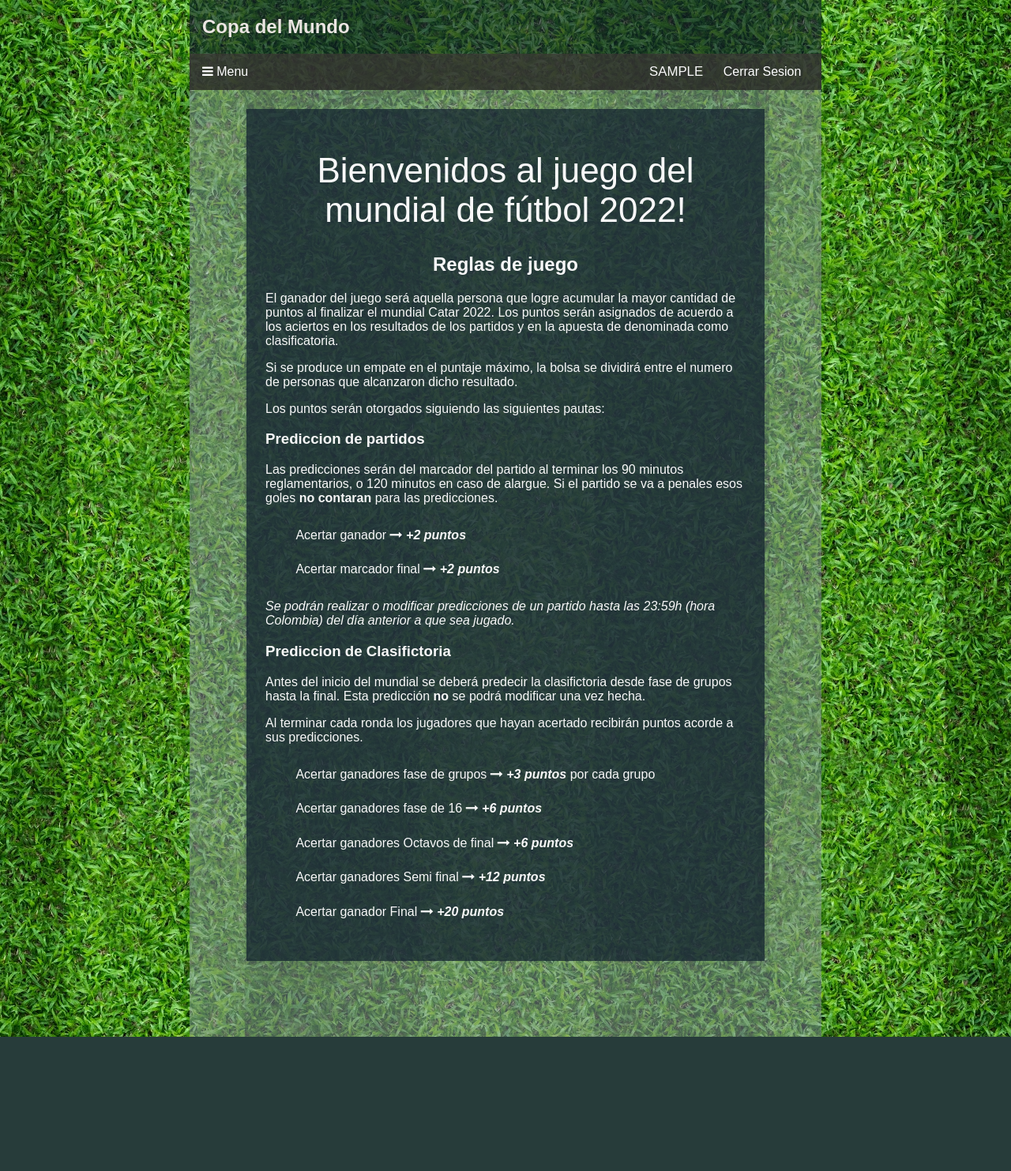
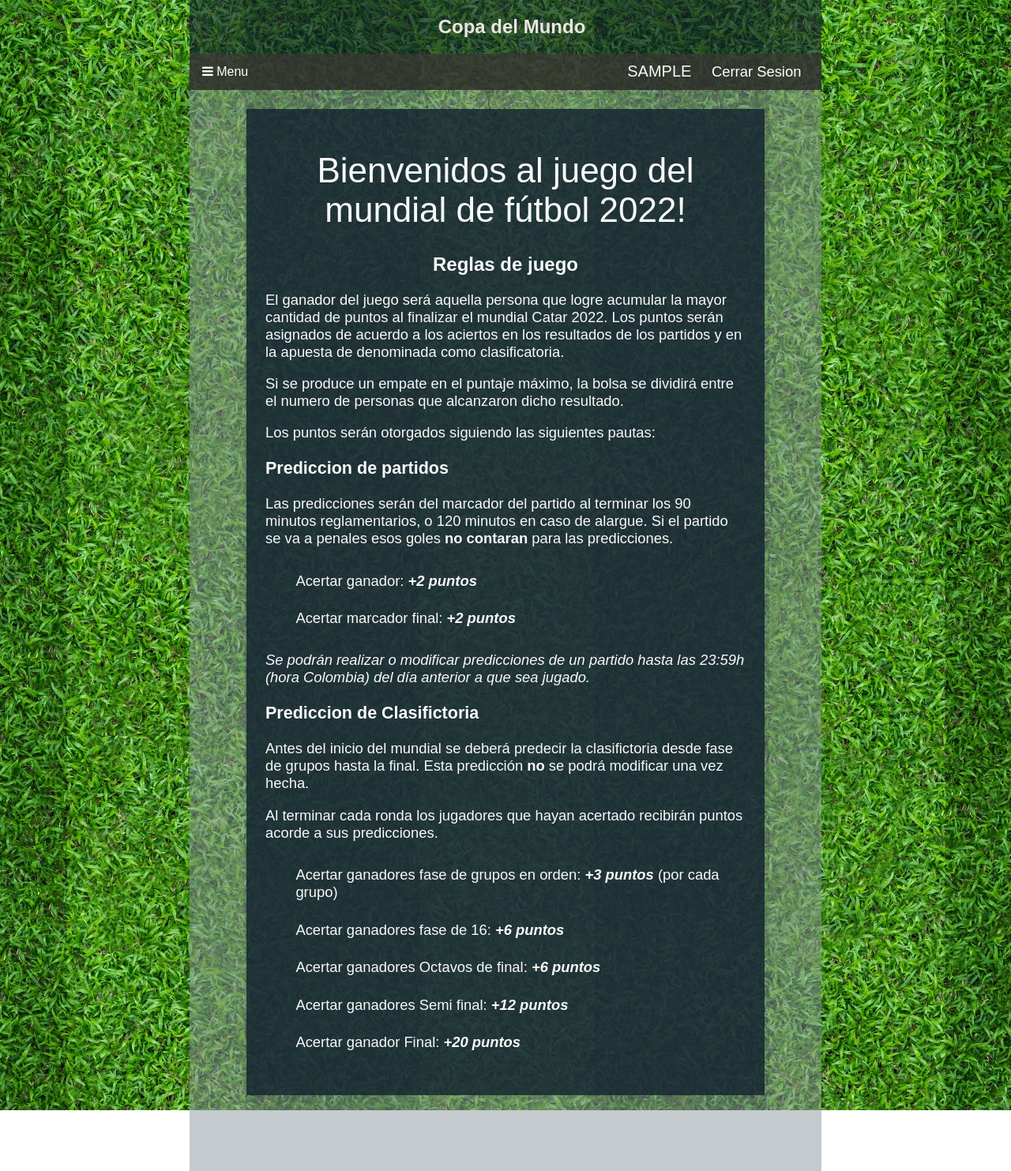
Before and after one commit to JP235/mundial, a Django app: page /reglas in a window 1280 px wide. Shown: the whole page at 79% size. Before the commit the page ends 1313 px from the top, so only its background shows below. Run offline with Django 3.2, Linux system fonts and the light colour scheme; the visitor is signed in with stand-in values (Sample User, id 1); some libraries are stand-ins or nearby versions.

Commit message:
18-11 bugs and all, v.final - first show

```diff
--- a/bracket/templates/bracket/prediction_list.html
+++ b/bracket/templates/bracket/prediction_list.html
@@ -20,7 +20,7 @@
 		</thead>
 		<tbody id="predictions_scroll" class="scrollContent"></tbody>
 	</table>
-    <i id="up_predictions" class="up-arrow fa fa-sort-asc fa-2x hide"aria-hidden="true"></i>
-    <i id="down_predictions" class="down-arrow fa fa-sort-desc fa-2x hide"aria-hidden="true"></i>
+    {% comment %} <i id="up_predictions" class="up-arrow fa fa-sort-asc fa-2x hide"aria-hidden="true"></i>
+    <i id="down_predictions" class="down-arrow fa fa-sort-desc fa-2x hide"aria-hidden="true"></i> {% endcomment %}
 </div>
 {% endblock %}
--- a/home/static/grand_bracket_page.css
+++ b/home/static/grand_bracket_page.css
@@ -36,6 +36,7 @@ h3 {
     background-color: var(--dark-blue);
     max-width: 700px;
     flex-direction: column;
+    align-items: center;
 }
 .flag_abbr h4 {
     margin-top: 0;
@@ -99,7 +100,7 @@ form {
     background-color: var(--dark-blue);
     margin: 5vh;
     width: 60vw;
-    max-width: 700px;
+    max-width: 600px;
     margin-top: 0;
     border-spacing: 0 1rem;
     padding: 2vh;
--- a/home/static/grand_bracket_selects.js
+++ b/home/static/grand_bracket_selects.js
@@ -1,12 +1,12 @@
 function change_option(next_group, team, opt) {
   try {
-    console.log(next_group, team, opt)
-    console.log(`.options_${opt}.${next_group}`)
+    // console.log(next_group, team, opt)
+    // console.log(`.options_${opt}.${next_group}`)
     $(`.options_${opt}.${next_group}`).children().remove()
     $(`.options_${opt}.${next_group}`).append($(`.${team}:first`).clone())
     $(`#${next_group}${opt}`)[0].innerText = team
   } catch {
-    console.log(next_group, team, opt)
+    // console.log(next_group, team, opt)
     // }
   }
 }
--- a/home/static/main.css
+++ b/home/static/main.css
@@ -1,6 +1,6 @@
 :root {
     --light-blue: #13232f9a;
-    --dark-blue: #13232fbe;
+    --dark-blue: #13232fd0;
     --dark-blue-40: #3098e897;
     --dark-blue-80: #13232f80;
     --dark-dark: #0f1c26d7;
@@ -25,10 +25,10 @@
     --br: 4px;
     --font: "Titillium Web", sans-serif;
     --size-big: 5.5vh;
-    --size-avg: 2vh;
-    --font-avg-width: 3vw;
-    --size-avg-plus: 2.1vh;
-    --size-avg-min: 1.8vh;
+    --size-avg: 2.3vh;
+    --font-avg-width: 3.1vw;
+    --size-avg-plus: 2.5vh;
+    --size-avg-min: 2vh;
 }
 
 html {
@@ -116,7 +116,7 @@ header {
 
 .top-row {
     display: flex;
-    justify-content: space-between;
+    justify-content: center;
 }
 
 .sec-row {
@@ -262,6 +262,7 @@ table {
     display: flex;
     flex-direction: column;
     align-items: center;
+    margin-block-end: 3vh;
 }
 
 .fa.up-arrow {
@@ -290,15 +291,15 @@ table {
 .scrollcontent {
     z-index: 0;
 }
-
+/*
 ::-webkit-scrollbar {
     width: 0;
-    background: transparent;
-}
+    background: var(--dark-blue);
+
+} */
 
 table caption {
     position: sticky;
-    top: 0;
     /* padding: 0vh 0.5vh; */
     text-transform: uppercase;
     text-align: left;
--- a/home/static/main.js
+++ b/home/static/main.js
@@ -13,6 +13,8 @@ $(menudropdown).hover(
     $(menu_logo_closed).removeClass("hide-display");
   }
 )
+
+
 
 async function get_games() {
   const rawResponse = await fetch("/API/games", {
--- a/home/templates/_items/header.html
+++ b/home/templates/_items/header.html
@@ -23,6 +23,7 @@
 					Menu
 				</button>
 				<div class="dropdown-content">
+					<a href="{% url 'home:home' %}">Página Principal</a>
 					<a href="{% url 'home:rules' %}">Reglas</a>
 					<a href="{% url 'home:my_predictions' %}">Mis Predicciones</a>
 					<a href="{% url 'home:bracket' %}">Clasificatoria</a>
--- a/home/templates/main/rules.html
+++ b/home/templates/main/rules.html
@@ -26,11 +26,11 @@
         </p>
         <ul type="none">
             <li>
-                Acertar ganador <i class="fa fa-long-arrow-right" aria-hidden="true"></i>
+                Acertar ganador:
                 <strong><i> +2 puntos</i></strong>
             </li>
             <li>
-                Acertar marcador final <i class="fa fa-long-arrow-right" aria-hidden="true"></i>
+                Acertar marcador final:
                 <strong><i> +2 puntos</i></strong>
             </li>
         </ul>
@@ -46,23 +46,23 @@
         <p>Al terminar cada ronda los jugadores que hayan acertado recibirán puntos acorde a sus predicciones.</p>
         <ul type="none">
             <li>
-                Acertar ganadores fase de grupos <i class="fa fa-long-arrow-right" aria-hidden="true"></i>
-                <strong><i> +3 puntos</i></strong> por cada grupo
+                Acertar ganadores fase de grupos en orden:
+                <strong><i> +3 puntos</i></strong> (por cada grupo)
             </li>
             <li>
-                Acertar ganadores fase de 16 <i class="fa fa-long-arrow-right" aria-hidden="true"></i>
+                Acertar ganadores fase de 16:
                 <strong><i> +6 puntos</i></strong>
             </li>
             <li>
-                Acertar ganadores Octavos de final <i class="fa fa-long-arrow-right" aria-hidden="true"></i>
+                Acertar ganadores Octavos de final:
                 <strong><i> +6 puntos</i></strong>
             </li>
             <li>
-                Acertar ganadores Semi final <i class="fa fa-long-arrow-right" aria-hidden="true"></i>
+                Acertar ganadores Semi final:
                 <strong><i> +12 puntos</i></strong>
             </li>
             <li>
-                Acertar ganador Final <i class="fa fa-long-arrow-right" aria-hidden="true"></i>
+                Acertar ganador Final:
                 <strong><i> +20 puntos</i></strong>
             </li>
         </ul>
```
Also changed, not shown: bracket/templates/bracket/group_12.html (+16 -12 lines), home/static/grand_bracket_buttons.js (+71 -0 lines), home/templates/main/main.html (+4 -4 lines).
